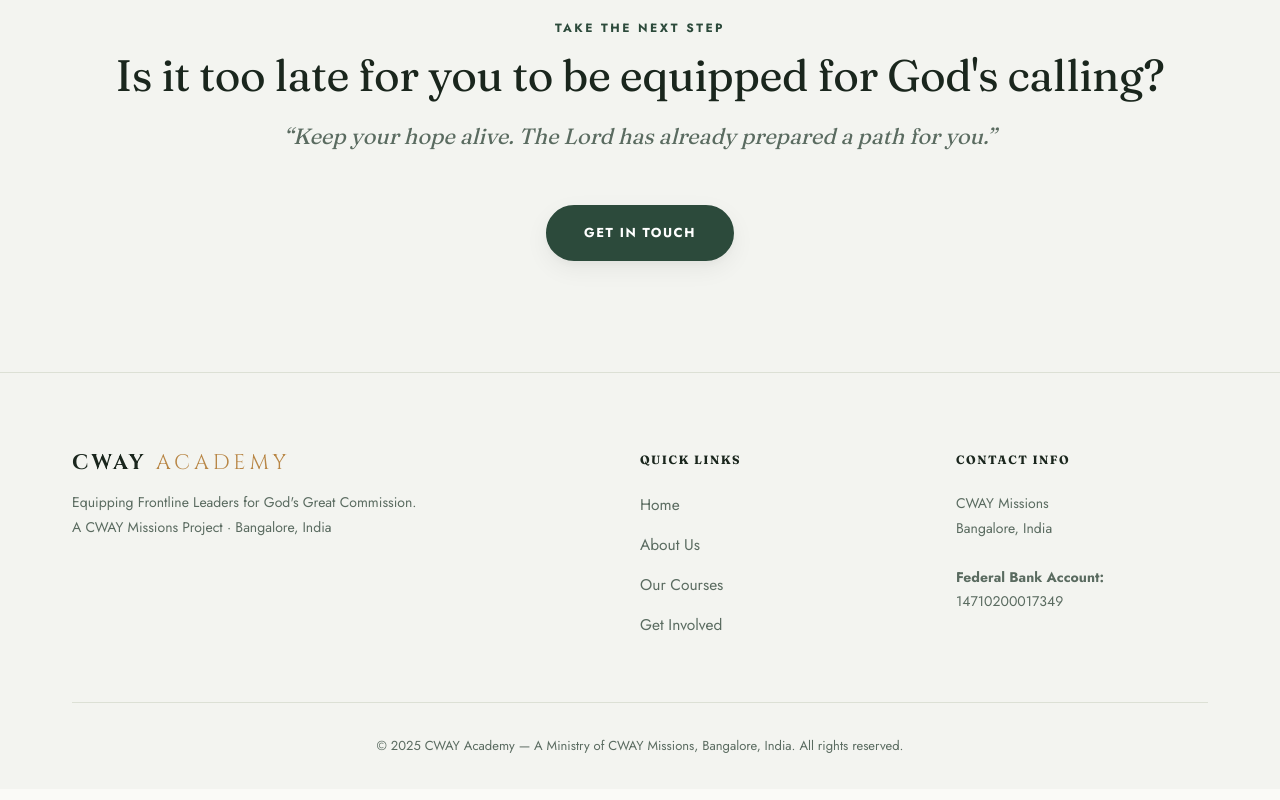
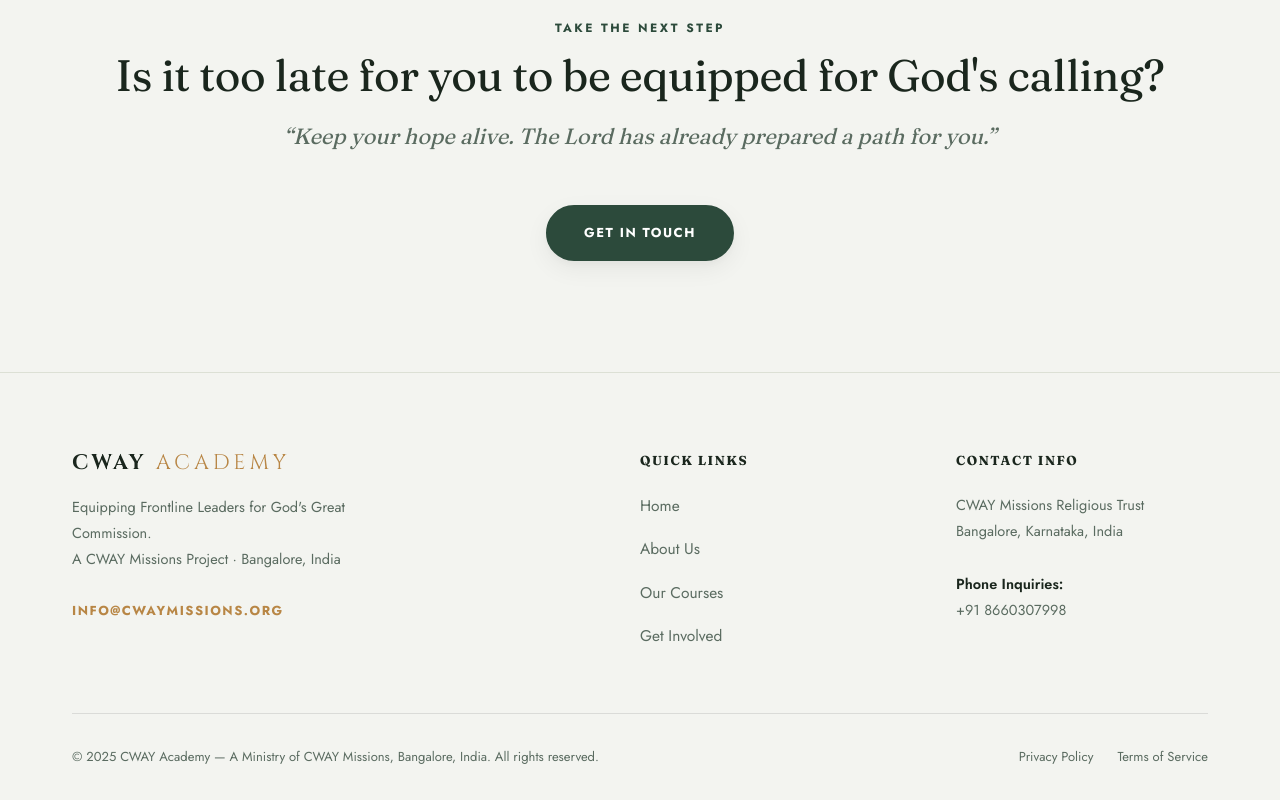
Before and after one commit to Joelrtharakan/Cway-Academy, a Next.js app in the folder cway-academy/: page / in a window 1280 px wide. Shown: the part 2247-3047 px from the top of the page. Built offline with nearby package versions, Linux system fonts and the light colour scheme.

Commit message:
Bypass strict TS checks for deployment

```diff
--- a/cway-academy/src/app/(public)/page.tsx
+++ b/cway-academy/src/app/(public)/page.tsx
@@ -1167,7 +1167,7 @@
           <div className="container about-header-grid reveal">
             <div>
               <span className="label" style={{ color: "var(--accent-gold-light)", marginBottom: "1rem" }}>Who We Are</span>
-              <h1 className="headline-page" style={{ color: "#FFFFFF", marginBottom: "1.5rem" }}>About Cway Academy</h1>
+              <h1 className="headline-page" style={{ color: "#FFFFFF", marginBottom: "1.5rem" }}>About CWAY Academy</h1>
               <p className="body-text" style={{ color: "rgba(255, 255, 255, 0.9)", fontSize: "1.1rem", lineHeight: "1.8", maxWidth: "680px" }}>
                 CWAY ACADEMY is a Bible-based leadership training project of the religious trust “CWAY MISSIONS,” registered in Bangalore, India. God laid a great vision in our hearts to equip members and pastors of rural churches in India as frontline leaders.
               </p>
@@ -1271,13 +1271,13 @@
                     <img src="/Reeju.png" alt="Dr. Reeju Tharakan" className="w-full h-full rounded-full object-cover relative z-10" style={{ width: "100%", height: "100%", borderRadius: "50%", objectFit: "cover", objectPosition: "85% 20%", position: "relative", zIndex: 10 }} />
                   </div>
                   <div className="team-role">Executive Director</div>
-                  <span className="team-credential-badge">M.Th., Ph.D</span>
+                  <span className="team-credential-badge">M.Th., Ph.D.</span>
                 </div>
                 <div className="team-row-right">
                   <h3 style={{ fontSize: "22px", fontWeight: 600 }}>Dr.&nbsp;Reeju Tharakan</h3>
                   <div className="team-separator" />
                   <div className="body-text" style={{ fontSize: "15px", lineHeight: "1.7", textAlign: "justify", wordSpacing: "-0.02em" }}>
-                    <p style={{ marginBottom: "1rem" }}>With a Ph.D. in Christian Studies and 19 years of experience in theological education, Dr.&nbsp;Reeju forged a vision to provide an optimized theological learning opportunity for every Local Church and Leader.</p>
+                    <p style={{ marginBottom: "1rem" }}>With a Ph.D. in Christian Studies and 21 years of experience in theological education, Dr.&nbsp;Reeju forged a vision to provide an optimized theological learning opportunity for every Local Church and Leader.</p>
                     <p style={{ marginBottom: "1rem" }}>As a theological educator, he served at Southern Asia Bible College, Bangalore, as Assistant Professor for 13 years, then as an international faculty at SUM Bible College and Theological Seminary, California, and Dean of M.Th. studies at Bethel New Life College, Bangalore.</p>
                     <p>Presently, he is the Lead Pastor of Immanuel AG Church in Dubai, and he is involved in teaching, training, developing curriculum, and launching new theological programs. He is also the President-Trustee of the CWAY Missions Religious Trust, Bangalore.</p>
                   </div>
@@ -1290,7 +1290,7 @@
                     <img src="/Robin.png" alt="Pr. Robin Ninan" className="w-full h-full rounded-full object-cover relative z-10" style={{ width: "100%", height: "100%", borderRadius: "50%", objectFit: "cover", objectPosition: "center 20%", position: "relative", zIndex: 10 }} />
                   </div>
                   <div className="team-role">Director of Training & Outreach</div>
-                  <span className="team-credential-badge">M.Div, Media Specialist</span>
+                  <span className="team-credential-badge">M.Div., Media Specialist</span>
                 </div>
                 <div className="team-row-right">
                   <h3 style={{ fontSize: "22px", fontWeight: 600 }}>Pr.&nbsp;Robin Ninan</h3>
@@ -1309,7 +1309,7 @@
                     <img src="/Finny.png" alt="Mr. Finny Philip Varghese" className="w-full h-full rounded-full object-cover relative z-10" style={{ width: "100%", height: "100%", borderRadius: "50%", objectFit: "cover", objectPosition: "center 20%", position: "relative", zIndex: 10 }} />
                   </div>
                   <div className="team-role">Director of Operations</div>
-                  <span className="team-credential-badge">B.Tech, Operations Leader</span>
+                  <span className="team-credential-badge">B.Tech., Operations Leader</span>
                 </div>
                 <div className="team-row-right">
                   <h3 style={{ fontSize: "22px", fontWeight: 600 }}>Mr.&nbsp;Finny Philip Varghese</h3>
@@ -1593,32 +1593,42 @@
       </section>
 
       {/* Footer */}
+      {/* Footer */}
       <footer>
         <div className="container footer-grid">
           <div>
-            <div className="nav-logo-text" style={{ marginBottom: "1rem" }}><span className="logo-cway">CWAY</span><span className="logo-academy"> ACADEMY</span></div>
-            <p className="body-text" style={{ fontSize: "14px" }}>Equipping Frontline Leaders for God&apos;s Great Commission.<br />A CWAY Missions Project · Bangalore, India</p>
+            <div className="nav-logo-text" style={{ marginBottom: "1.2rem" }}><span className="logo-cway">CWAY</span><span className="logo-academy"> ACADEMY</span></div>
+            <p className="body-text" style={{ fontSize: "14.5px", lineHeight: "1.8", maxWidth: "300px", color: "var(--text-muted)" }}>Equipping Frontline Leaders for God&apos;s Great Commission.<br />A CWAY Missions Project · Bangalore, India</p>
+            <div style={{ marginTop: "1.5rem" }}>
+              <a href="mailto:info@cwaymissions.org" style={{ fontFamily: "var(--font-plus-jakarta), sans-serif", fontSize: "13px", fontWeight: 700, letterSpacing: "1.5px", color: "var(--accent-gold)", textDecoration: "none" }}>INFO@CWAYMISSIONS.ORG</a>
+            </div>
           </div>
           <div>
-            <h4 style={{ fontFamily: "var(--font-plus-jakarta), sans-serif", fontWeight: 700, textTransform: "uppercase", letterSpacing: "1.5px", marginBottom: "1.5rem", color: "var(--text-main)", fontSize: "12px" }}>Quick Links</h4>
-            <div style={{ display: "flex", flexDirection: "column", gap: "0.8rem" }}>
-              <a href="#home" className="body-text">Home</a>
-              <a href="#about" className="body-text">About Us</a>
-              <a href="#courses" className="body-text">Our Courses</a>
-              <a href="#involved" className="body-text">Get Involved</a>
+            <h4 style={{ fontFamily: "var(--font-plus-jakarta), sans-serif", fontWeight: 700, textTransform: "uppercase", letterSpacing: "1.5px", marginBottom: "1.5rem", color: "var(--text-main)", fontSize: "13px" }}>Quick Links</h4>
+            <div style={{ display: "flex", flexDirection: "column", gap: "1rem" }}>
+              <a href="#home" className="body-text" style={{ textDecoration: "none", color: "var(--text-muted)", transition: "color 0.3s" }} onMouseEnter={(e) => e.currentTarget.style.color = "var(--accent-green)"} onMouseLeave={(e) => e.currentTarget.style.color = "var(--text-muted)"}>Home</a>
+              <a href="#about" className="body-text" style={{ textDecoration: "none", color: "var(--text-muted)", transition: "color 0.3s" }} onMouseEnter={(e) => e.currentTarget.style.color = "var(--accent-green)"} onMouseLeave={(e) => e.currentTarget.style.color = "var(--text-muted)"}>About Us</a>
+              <a href="#courses" className="body-text" style={{ textDecoration: "none", color: "var(--text-muted)", transition: "color 0.3s" }} onMouseEnter={(e) => e.currentTarget.style.color = "var(--accent-green)"} onMouseLeave={(e) => e.currentTarget.style.color = "var(--text-muted)"}>Our Courses</a>
+              <a href="#involved" className="body-text" style={{ textDecoration: "none", color: "var(--text-muted)", transition: "color 0.3s" }} onMouseEnter={(e) => e.currentTarget.style.color = "var(--accent-green)"} onMouseLeave={(e) => e.currentTarget.style.color = "var(--text-muted)"}>Get Involved</a>
             </div>
           </div>
           <div>
-            <h4 style={{ fontFamily: "var(--font-plus-jakarta), sans-serif", fontWeight: 700, textTransform: "uppercase", letterSpacing: "1.5px", marginBottom: "1.5rem", color: "var(--text-main)", fontSize: "12px" }}>Contact Info</h4>
-            <p className="body-text" style={{ fontSize: "14px" }}>
-              CWAY Missions<br />Bangalore, India<br /><br />
-              <strong>Federal Bank Account:</strong><br />14710200017349
+            <h4 style={{ fontFamily: "var(--font-plus-jakarta), sans-serif", fontWeight: 700, textTransform: "uppercase", letterSpacing: "1.5px", marginBottom: "1.5rem", color: "var(--text-main)", fontSize: "13px" }}>Contact Info</h4>
+            <p className="body-text" style={{ fontSize: "14.5px", lineHeight: "1.8", color: "var(--text-muted)" }}>
+              CWAY Missions Religious Trust<br />
+              Bangalore, Karnataka, India<br /><br />
+              <strong style={{ color: "var(--text-main)", fontWeight: 600 }}>Phone Inquiries:</strong><br />
+              +91 8660307998
             </p>
           </div>
         </div>
         <div className="container">
-          <div className="footer-bottom">
-            &copy; 2025 CWAY Academy — A Ministry of CWAY Missions, Bangalore, India. All rights reserved.
+          <div className="footer-bottom" style={{ display: "flex", justifyContent: "space-between", alignItems: "center", flexWrap: "wrap", gap: "1rem", color: "var(--text-muted)", borderTopColor: "rgba(0,0,0,0.1)" }}>
+            <div style={{ textAlign: "left" }}>&copy; 2025 CWAY Academy — A Ministry of CWAY Missions, Bangalore, India. All rights reserved.</div>
+            <div style={{ display: "flex", gap: "1.5rem" }}>
+              <a href="#privacy" style={{ color: "var(--text-muted)", textDecoration: "none", transition: "color 0.3s" }} onMouseEnter={(e) => e.currentTarget.style.color = "var(--text-main)"} onMouseLeave={(e) => e.currentTarget.style.color = "var(--text-muted)"}>Privacy Policy</a>
+              <a href="#terms" style={{ color: "var(--text-muted)", textDecoration: "none", transition: "color 0.3s" }} onMouseEnter={(e) => e.currentTarget.style.color = "var(--text-main)"} onMouseLeave={(e) => e.currentTarget.style.color = "var(--text-muted)"}>Terms of Service</a>
+            </div>
           </div>
         </div>
       </footer>
--- a/cway-academy/src/components/Navbar.tsx
+++ b/cway-academy/src/components/Navbar.tsx
@@ -124,14 +124,13 @@
               <div
                 style={{
                   fontFamily: "var(--font-serif)",
-                  fontWeight: 800,
                   fontSize: "1.35rem",
                   color: "var(--navy-deep)",
                   lineHeight: 1.1,
                   letterSpacing: "0.02em",
                 }}
               >
-                CWAY <span style={{ color: "var(--gold-primary)", fontWeight: 600 }}>Academy</span>
+                <span style={{ fontWeight: 700 }}>CWAY</span> <span style={{ color: "var(--gold-primary)", fontWeight: 400, letterSpacing: "1px" }}>ACADEMY</span>
               </div>
               <div
                 style={{
```
Also changed, not shown: cway-academy/src/app/(public)/about/page.tsx (+4 -4 lines).
